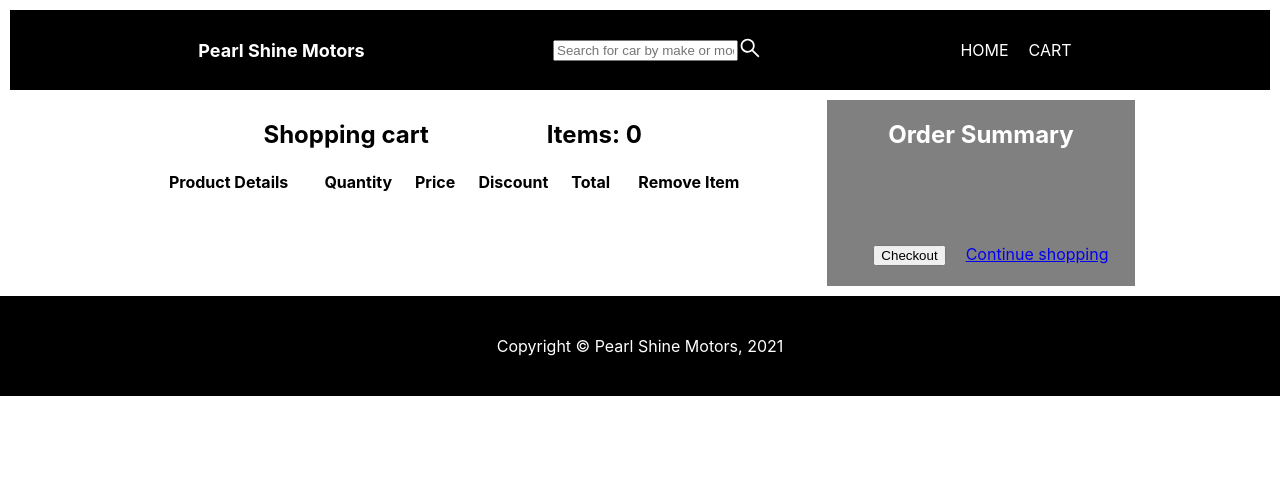
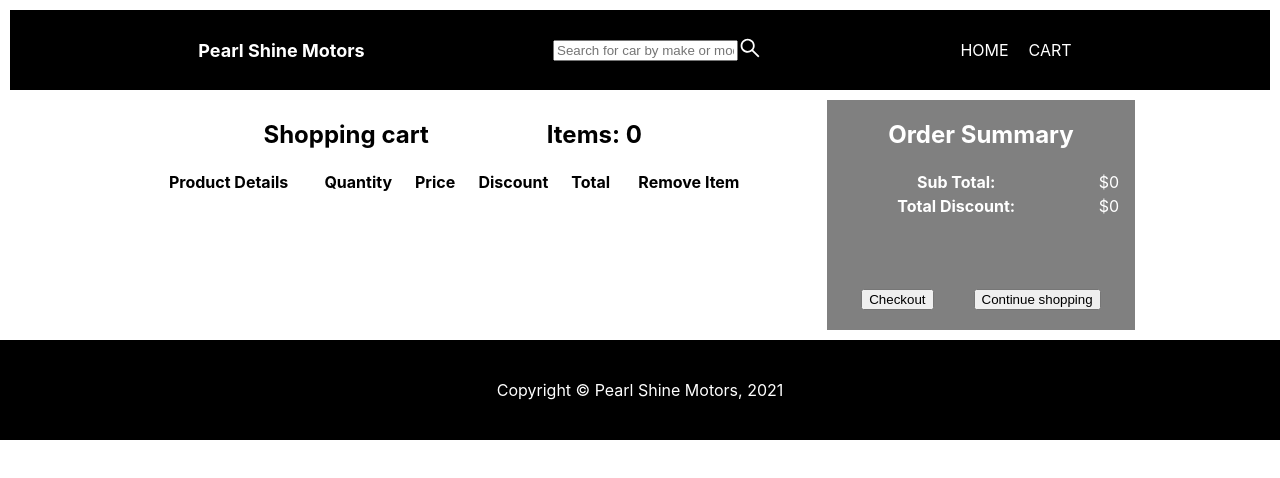
Before and after one commit to NickyGuants/React-redux-ecommerce, a React (Create React App) app: page /cart in a window 1280 px wide. Shown: the top 478 px of the page. Built offline with nearby package versions, Linux system fonts and the light colour scheme.

Commit message:
claculate total and total discount

```diff
--- a/src/components/Cart.js
+++ b/src/components/Cart.js
@@ -8,6 +8,8 @@ import { decrementItem, incrementItem, removeItem } from '/home/nicky/react-ecom
 const Cart = () => {
     const  cartItems  = useSelector((state) => state.cart.cartItems)
     const dispatch = useDispatch();
+    let subTotal = 0;
+    let totalDiscount = 0;
 
 
     return (
@@ -29,13 +31,16 @@ const Cart = () => {
                             <th>Remove Item</th>
                         </tr>
                         {cartItems.map((item) => {
-                            let total = item.price * item.quantity;
+
                             function getDiscount (){
                                 if (item.quantity > 5) {
-                                    return item.price * item.quantity * 0.5;
+                                    return item.price * item.quantity * 0.05;
                                 }
                                 return 0;
                             }
+                            let total = (item.price * item.quantity)-getDiscount();
+                            subTotal += total;
+                            totalDiscount += getDiscount();
 
                             return (
                             <>
@@ -51,9 +56,9 @@ const Cart = () => {
                                     {item.quantity}
                                     <button onClick={() => dispatch(incrementItem(item.id))}>+</button>
                                 </div></td>
-                                <td>${item.price}</td>
-                                    <td>${ getDiscount() }</td>
-                                    <td>${ total}</td>
+                                <td>${item.price.toLocaleString()}</td>
+                                    <td>${ getDiscount().toLocaleString() }</td>
+                                    <td>${ total.toLocaleString()}</td>
                                 <td><button id="remove-item" onClick={() => dispatch(removeItem(item.id))}>X</button></td>
                                     </tr>
 
@@ -67,13 +72,20 @@ const Cart = () => {
                 <div className="table">
                     <table>
                         <tr>
-                            <td>{  }</td>
+                            <th>Sub Total:</th>
+                            <td>${subTotal.toLocaleString()}</td>
                         </tr>
-                   </table>
+                        <tr>
+                            <th>Total Discount:</th>
+                            <td>${totalDiscount.toLocaleString()}</td>
+                        </tr>
+
+
+                    </table>
                 </div>
                 <div id="links">
                     <button>Checkout</button>
-                    <a href="#home">Continue shopping</a>
+                    <button>Continue shopping</button>
                 </div>
             </div>
         </section>
```
